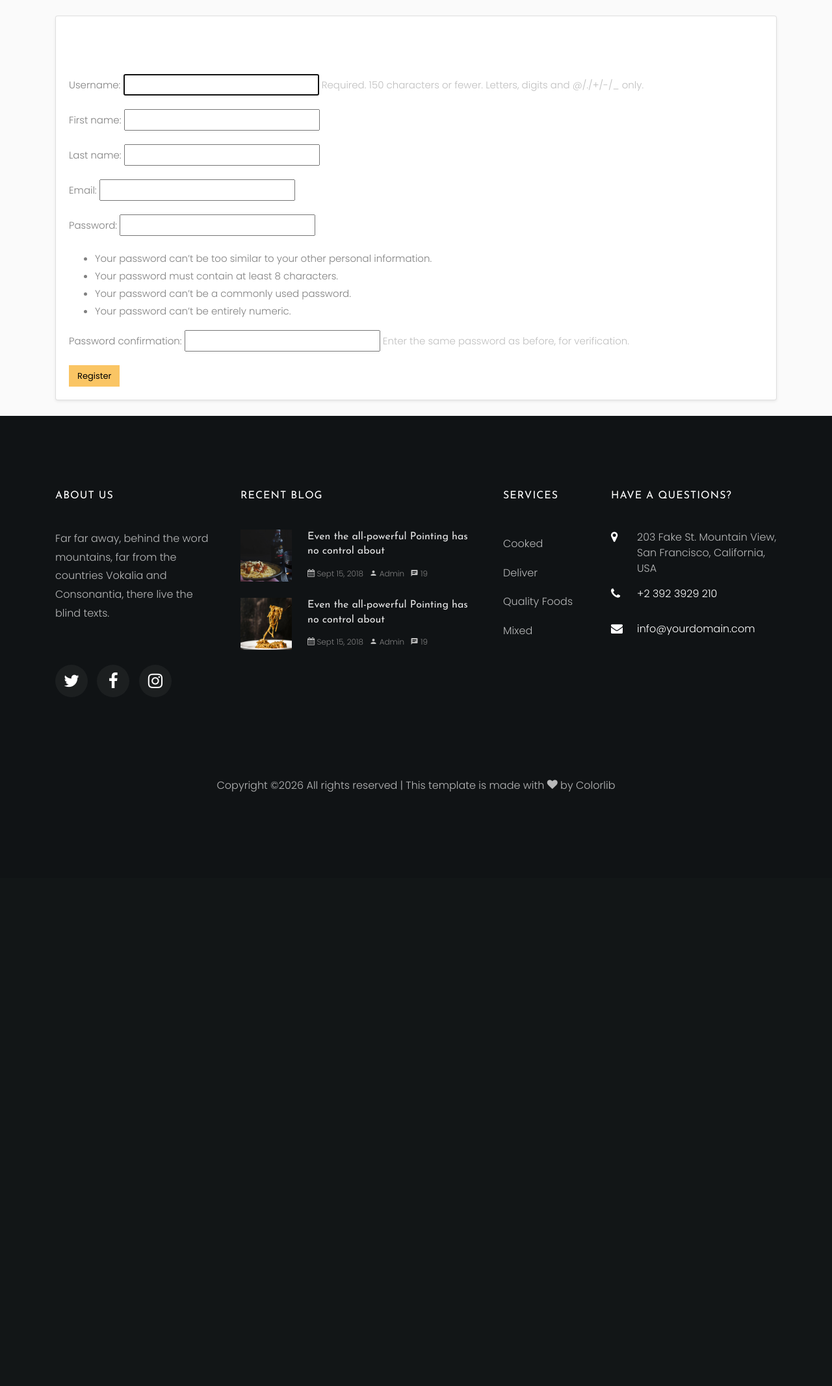
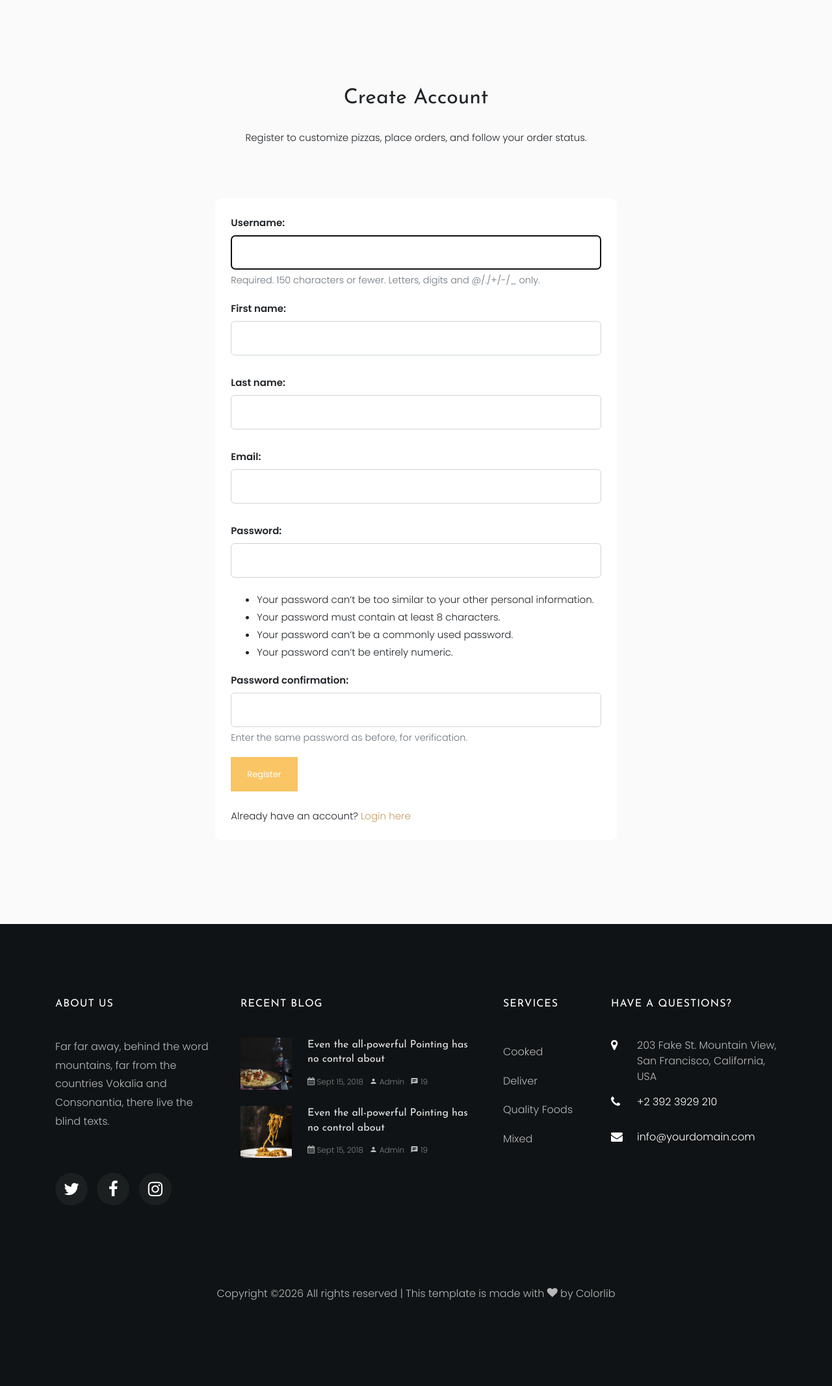
Before and after one commit to floramousavi/pizza_django_project, a Django app: page /accounts/register/ in a window 1280 px wide. Shown: the part 89-2222 px from the top of the page at 65% size. Before the commit the page ends 1308 px from the top, so only its background shows below. Run offline with Django 5.2, Linux system fonts and the light colour scheme; some libraries are stand-ins or nearby versions; some web fonts are replaced.

Commit message:
Login and register pages updated to have the template style

```diff
--- a/accounts/templates/accounts/register.html
+++ b/accounts/templates/accounts/register.html
@@ -3,15 +3,79 @@
 {% block title %}Register | Pizza Take-Out{% endblock %}
 
 {% block content %}
-    <div class="card shadow-sm">
-        <div class="card-body">
-            <h2 class="card-title mb-4">Create Account</h2>
+<style>
+    .ftco-section .auth-heading,
+    .ftco-section .auth-heading * {
+        color: #212529 !important;
+    }
 
-            <form method="post">
-                {% csrf_token %}
-                {{ form.as_p }}
-                <button type="submit" class="btn btn-primary">Register</button>
-            </form>
+    .auth-box,
+    .auth-box * {
+        color: #212529 !important;
+    }
+
+    .auth-box .btn-primary {
+        color: #ffffff !important;
+    }
+
+    .auth-box a {
+        color: #c49b63 !important;
+    }
+
+    .auth-box input {
+        width: 100%;
+        padding: 12px 15px;
+        border: 1px solid #ced4da;
+        border-radius: 6px;
+        margin-bottom: 12px;
+    }
+
+    .auth-box label {
+        font-weight: 600;
+        margin-bottom: 6px;
+        display: block;
+    }
+
+    .auth-box ul.errorlist {
+        color: #dc3545 !important;
+        padding-left: 18px;
+        margin-bottom: 10px;
+    }
+
+    .auth-box .helptext {
+        display: block;
+        font-size: 0.9rem;
+        color: #6c757d !important;
+        margin-top: -8px;
+        margin-bottom: 12px;
+    }
+</style>
+
+<section class="ftco-section">
+    <div class="container">
+        <div class="row justify-content-center mb-5 pb-3">
+            <div class="col-md-7 auth-heading text-center ftco-animate">
+                <h2 class="mb-4">Create Account</h2>
+                <p>Register to customize pizzas, place orders, and follow your order status.</p>
+            </div>
+        </div>
+
+        <div class="row justify-content-center">
+            <div class="col-md-7">
+                <div class="auth-box p-4" style="background: #ffffff; border-radius: 10px;">
+                    <form method="post">
+                        {% csrf_token %}
+                        {{ form.as_p }}
+                        <button type="submit" class="btn btn-primary py-3 px-4">Register</button>
+                    </form>
+
+                    <p class="mt-4 mb-0">
+                        Already have an account?
+                        <a href="{% url 'accounts:login' %}">Login here</a>
+                    </p>
+                </div>
+            </div>
         </div>
     </div>
+</section>
 {% endblock %}
```
Also changed, not shown: accounts/templates/accounts/login.html (+66 -6 lines), db.sqlite3.
